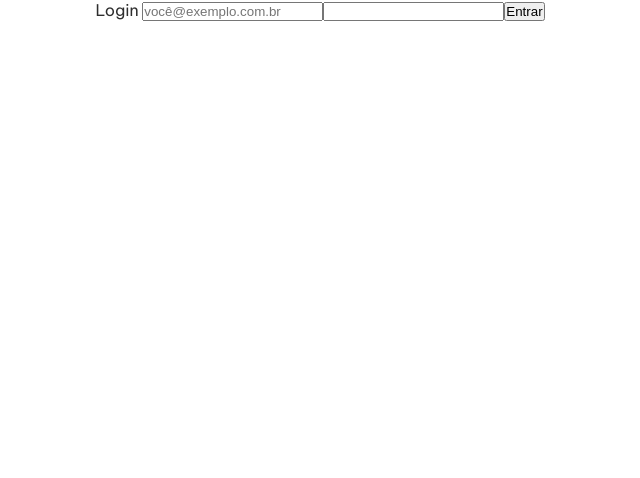
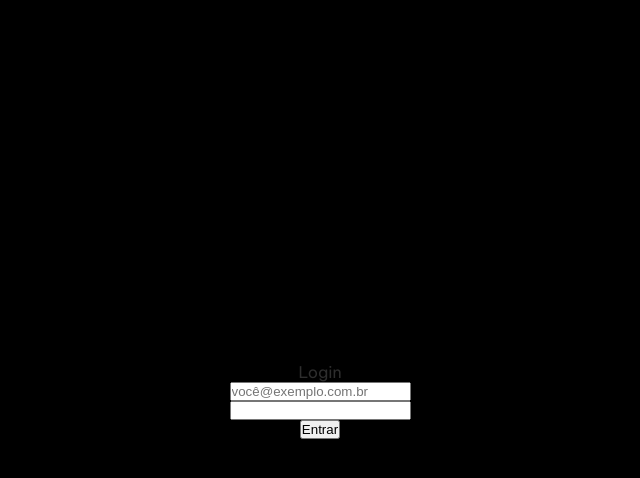
Before and after one commit to marsleite/project-delivery, a Vue app in the folder client/: page /login in a window 1280 px wide. Shown: the top 478 px of the page, without its empty margins (320-960 px from the left). Built offline with nearby package versions, Linux system fonts and the light colour scheme.

Commit message:
Configuração inicial do module Sass

```diff
--- /dev/null
+++ b/client/src/styles/views/_Login.module.scss
@@ -0,0 +1,12 @@
+@use '../mixins' as *;
+
+.container {
+  @include flex;
+  display: flex;
+  flex-direction: column;
+  align-items: center;
+  justify-content: center;
+  height: 100vh;
+  width: 100vw;
+  background: #000;
+}
--- a/client/src/views/Login.vue
+++ b/client/src/views/Login.vue
@@ -1,6 +1,8 @@
 <template>
   <main id="login-page">
-    <form>
+    <form
+      :class="[styles.container]"
+    >
       Login
       <input
         id="email"
@@ -27,10 +29,13 @@
 </template>
 
 <script>
+import styles from '../styles/views/_Login.module.scss';
+
 export default {
   name: 'Login',
   data() {
     return {
+      styles,
       email: '',
       password: '',
     };
```
